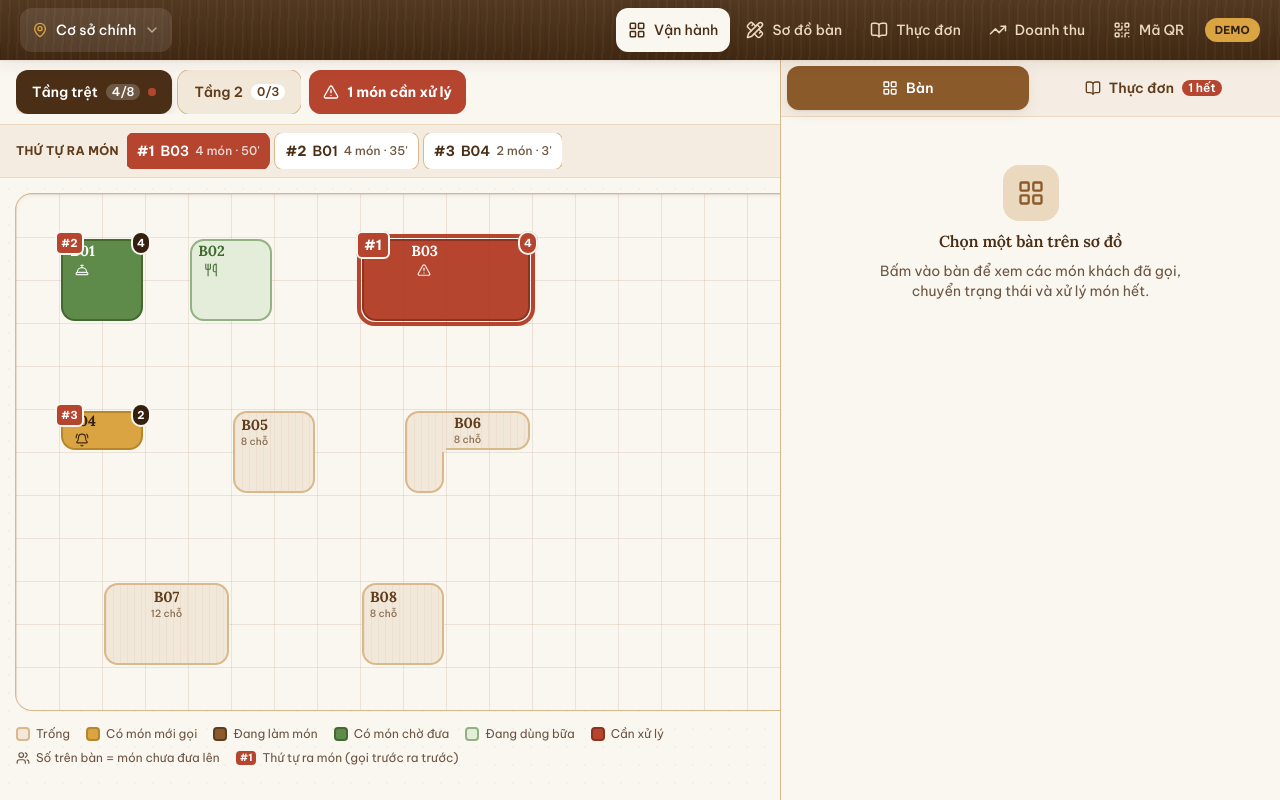
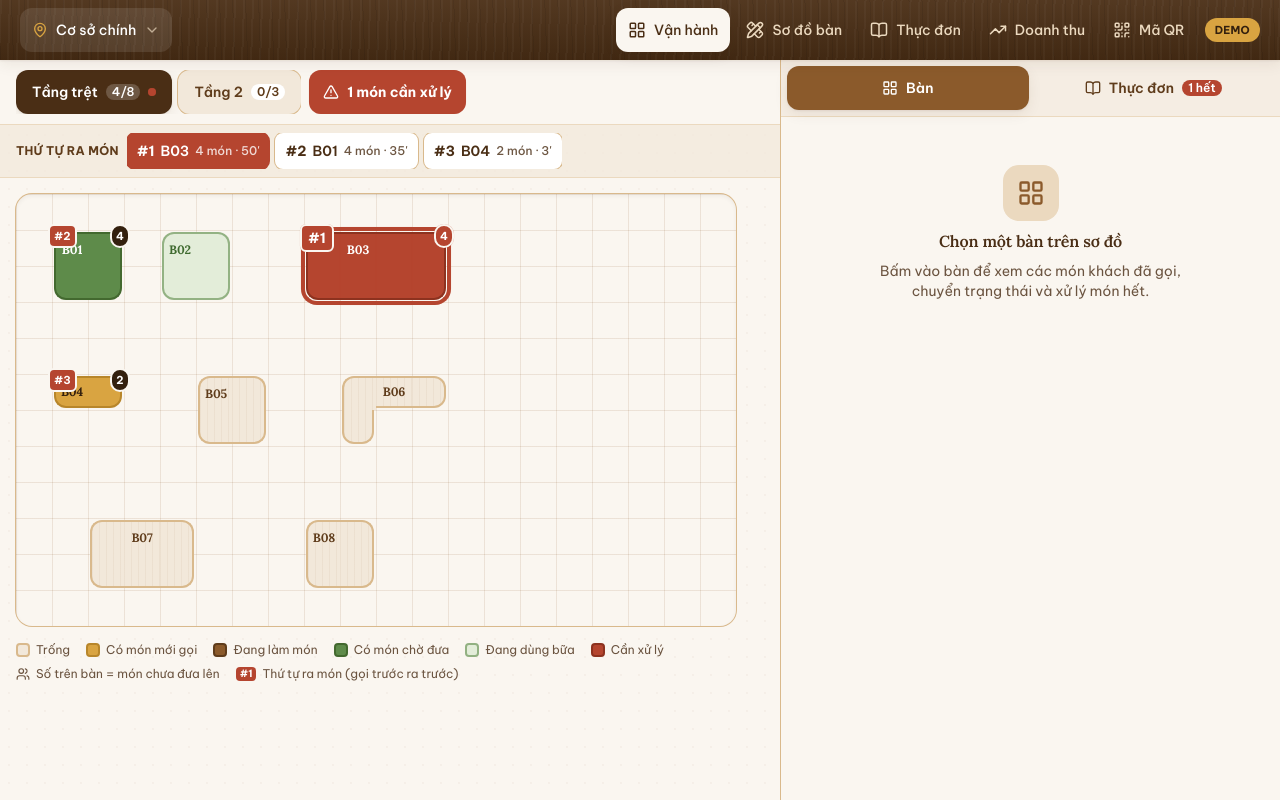
Before and after one commit to giang20041812/banhangdemo, a Next.js app: page /van-hanh in a window 1280 px wide. Built offline with nearby package versions, Linux system fonts and the light colour scheme.

Commit message:
Sửa chụm thu/phóng không hoạt động và sơ đồ vận hành quá to trên điện thoại
Co-Authored-By: Claude Sonnet 5.5 <noreply@anthropic.com>

```diff
--- a/app/(staff)/so-do/page.tsx
+++ b/app/(staff)/so-do/page.tsx
@@ -37,9 +37,9 @@ export default function FloorEditorPage() {
   const [dim, setDim] = useState({ name: '', rows: 12, cols: 20 })
   const [saving, setSaving] = useState(false)
   const [deleting, setDeleting] = useState(false)
-  const canvasRef = useRef<HTMLDivElement>(null)
+  const [canvasEl, setCanvasEl] = useState<HTMLDivElement | null>(null)
   const pinch = useCallback((r: number) => setCell((c) => Math.min(72, Math.max(16, c * r))), [])
-  usePinchZoom(canvasRef, pinch)
+  usePinchZoom(canvasEl, pinch)
   const draftRef = useRef<LayoutTable[]>([])
   draftRef.current = draft
 
@@ -293,7 +293,7 @@ export default function FloorEditorPage() {
           </div>
         </div>
 
-        <div ref={canvasRef} style={{ touchAction: 'pan-x pan-y' }} className="scroll-thin h-[60dvh] overflow-auto bg-cream/40 p-3 sm:p-5 lg:h-auto lg:min-h-0 lg:flex-1">
+        <div ref={setCanvasEl} style={{ touchAction: 'pan-x pan-y' }} className="scroll-thin h-[60dvh] overflow-auto bg-cream/40 p-3 sm:p-5 lg:h-auto lg:min-h-0 lg:flex-1">
           <div className="mx-auto w-fit">
             <FloorGrid
               rows={dim.rows}
--- a/app/(staff)/van-hanh/page.tsx
+++ b/app/(staff)/van-hanh/page.tsx
@@ -23,18 +23,19 @@ export default function OperationsPage() {
   const [tab, setTab] = useState<Tab>('table')
   const [expanded, setExpanded] = useState(false)
   const [drawer, setDrawer] = useState(false) // chỉ dùng trên màn hình hẹp
-  const mapRef = useRef<HTMLDivElement>(null)
-  const [mapW, setMapW] = useState(900)
+  const [mapEl, setMapEl] = useState<HTMLDivElement | null>(null)
+  const [mapW, setMapW] = useState(360)
   const [zoom, setZoom] = useState(1)
-  const pinch = useCallback((r: number) => setZoom((z) => Math.min(3, Math.max(0.4, z * r))), [])
-  usePinchZoom(mapRef, pinch)
+  const pinch = useCallback((r: number) => setZoom((z) => Math.min(3, Math.max(0.3, z * r))), [])
+  usePinchZoom(mapEl, pinch)
 
   useEffect(() => {
-    if (!mapRef.current) return
+    if (!mapEl) return
+    setMapW(mapEl.clientWidth)
     const ro = new ResizeObserver(([e]) => setMapW(e.contentRect.width))
-    ro.observe(mapRef.current)
+    ro.observe(mapEl)
     return () => ro.disconnect()
-  }, [])
+  }, [mapEl])
 
   const floor = snap?.floors.find((f) => f.id === floorId) ?? snap?.floors[0]
   // nếu bàn đang chọn bị xóa
@@ -76,7 +77,8 @@ export default function OperationsPage() {
   }
   const totalAttention = snap.tables.reduce((s, t) => s + (states.get(t.id)?.counts.attention ?? 0), 0)
   const outItems = snap.items.filter((i) => itemStatus(i, snap, now).kind === 'out').length
-  const cell = Math.max(14, Math.round(Math.max(28, Math.min(64, Math.floor((mapW - 24) / floor.cols))) * zoom))
+  // mặc định vừa khít chiều ngang màn hình (điện thoại nhỏ hơn 28px vẫn được), rồi nhân theo zoom
+  const cell = Math.max(10, Math.round(Math.max(12, Math.min(64, Math.floor((mapW - 24) / floor.cols))) * zoom))
   const selected = snap.tables.find((t) => t.id === selectedId)
 
   function pick(id: string) {
@@ -173,7 +175,7 @@ export default function OperationsPage() {
           </div>
         )}
 
-        <div ref={mapRef} style={{ touchAction: 'pan-x pan-y' }} className="scroll-thin min-h-0 flex-1 overflow-auto p-3 sm:p-4">
+        <div ref={setMapEl} style={{ touchAction: 'pan-x pan-y' }} className="scroll-thin min-h-0 flex-1 overflow-auto p-3 sm:p-4">
           {floorTables.length === 0 ? (
             <div className="mx-auto max-w-md pt-10">
               <Empty
--- a/lib/usePinchZoom.ts
+++ b/lib/usePinchZoom.ts
@@ -1,9 +1,9 @@
-import { useEffect, type RefObject } from 'react'
+import { useEffect } from 'react'
 
-/** Chụm 2 ngón để thu/phóng: gọi onScale(tỉ lệ thay đổi so với lần đo trước) */
-export function usePinchZoom(ref: RefObject<HTMLElement | null>, onScale: (ratio: number) => void) {
+/** Chụm 2 ngón để thu/phóng: gọi onScale(tỉ lệ thay đổi so với lần đo trước).
+ *  Nhận phần tử (lưu bằng state) để gắn đúng lúc phần tử mới xuất hiện. */
+export function usePinchZoom(el: HTMLElement | null, onScale: (ratio: number) => void) {
   useEffect(() => {
-    const el = ref.current
     if (!el) return
     let last = 0
     const dist = (t: TouchList) => Math.hypot(t[0].clientX - t[1].clientX, t[0].clientY - t[1].clientY)
@@ -30,5 +30,5 @@ export function usePinchZoom(ref: RefObject<HTMLElement | null>, onScale: (ratio
       el.removeEventListener('touchend', end)
       el.removeEventListener('touchcancel', end)
     }
-  }, [ref, onScale])
+  }, [el, onScale])
 }
```
